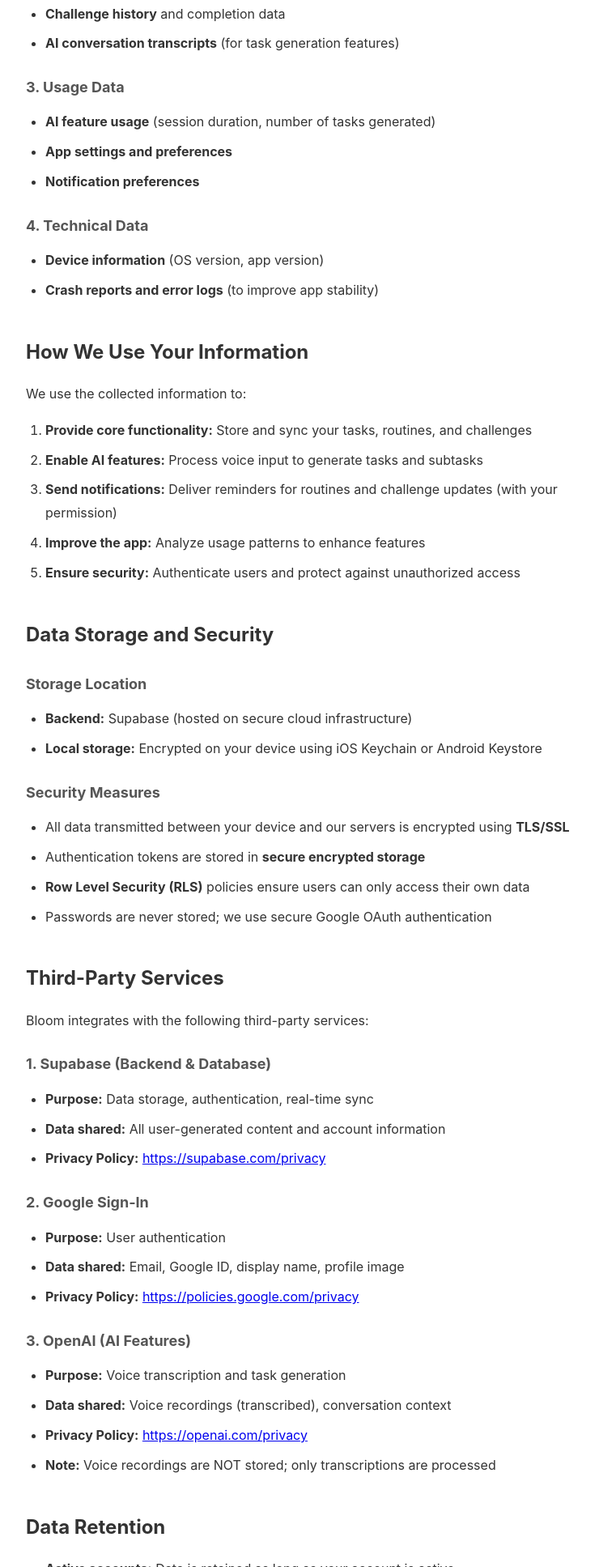
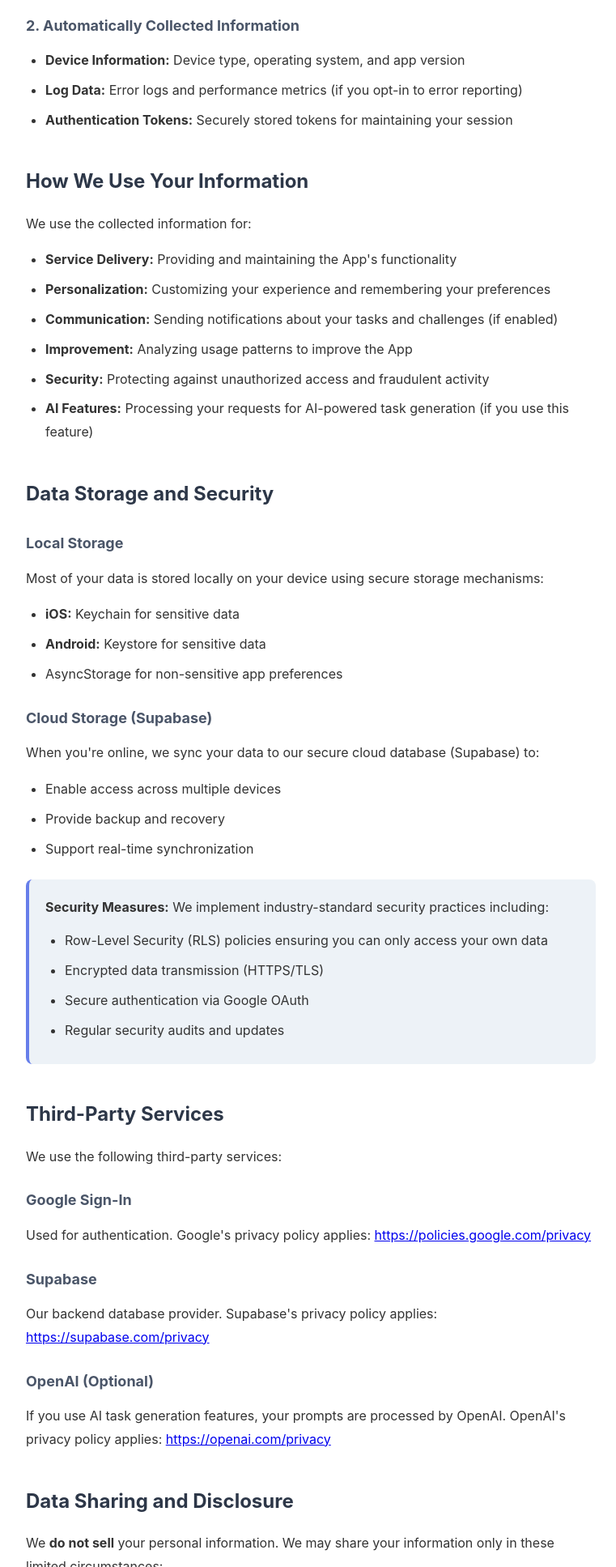
Before and after one commit to webuyibuy/bloom-legal, a plain HTML site: page privacy.html in a window 1280 px wide. Shown: the part 865-2800 px from the top of the page at 81% size, without its empty margins (256-1017 px from the left). Drawn offline with Linux system fonts and the light colour scheme.

Commit message:
Update contact information in privacy policy

```diff
--- a/privacy.html
+++ b/privacy.html
@@ -51,18 +51,18 @@
             font-size: 24px;
             margin-top: 40px;
             margin-bottom: 16px;
-            color: #333;
+            color: #2d3748;
         }
         h3 {
             font-size: 18px;
             margin-top: 24px;
             margin-bottom: 12px;
-            color: #555;
+            color: #4a5568;
         }
         p {
             margin-bottom: 16px;
         }
-        ul, ol {
+        ul {
             margin-left: 24px;
             margin-bottom: 16px;
         }
@@ -70,132 +70,143 @@
             margin-bottom: 8px;
         }
         .highlight {
-            background: #fff3cd;
-            padding: 16px;
-            border-left: 4px solid #ffc107;
+            background: #edf2f7;
+            padding: 20px;
+            border-radius: 8px;
             margin: 24px 0;
-            border-radius: 4px;
+            border-left: 4px solid #667eea;
         }
-        @media (max-width: 600px) {
+        @media (max-width: 768px) {
             .container {
-                padding: 32px 24px;
+                padding: 24px;
             }
             h1 {
                 font-size: 28px;
+            }
+            h2 {
+                font-size: 20px;
             }
         }
     </style>
 </head>
 <body>
     <div class="container">
-        <a href="index.html" class="back-link">← Back to Legal Documents</a>
+        <a href="index.html" class="back-link">← Back to Legal Hub</a>
 
         <h1>Privacy Policy</h1>
         <div class="meta">
-            <strong>Effective Date:</strong> February 5, 2026<br>
-            <strong>Last Updated:</strong> February 5, 2026
+            <strong>Last Updated:</strong> February 5, 2026<br>
+            <strong>Effective Date:</strong> February 5, 2026
         </div>
 
         <h2>Introduction</h2>
-        <p>Bloom ("we," "our," or "us") is committed to protecting your privacy. This Privacy Policy explains how we collect, use, and safeguard your information when you use the Bloom mobile application.</p>
+        <p>Welcome to Bloom ("we," "our," or "us"). We are committed to protecting your privacy and personal information. This Privacy Policy explains how we collect, use, disclose, and safeguard your information when you use our mobile application (the "App").</p>
 
         <h2>Information We Collect</h2>
 
-        <h3>1. Account Information</h3>
+        <h3>1. Personal Information</h3>
+        <p>When you use Bloom, we may collect:</p>
         <ul>
-            <li><strong>Email address</strong> (when you sign in with Google)</li>
-            <li><strong>Google ID</strong> (for authentication purposes)</li>
-            <li><strong>Display name and profile image</strong> (from your Google account)</li>
+            <li><strong>Account Information:</strong> Email address and profile information when you sign up using Google Sign-In</li>
+            <li><strong>User-Generated Content:</strong> Tasks, routines, challenges, and notes you create within the App</li>
+            <li><strong>Usage Data:</strong> Information about how you interact with the App, including task completions and app features used</li>
         </ul>
 
-        <h3>2. User-Generated Content</h3>
+        <h3>2. Automatically Collected Information</h3>
         <ul>
-            <li><strong>Tasks and subtasks</strong> you create</li>
-            <li><strong>Routines</strong> you set up</li>
-            <li><strong>Challenge history</strong> and completion data</li>
-            <li><strong>AI conversation transcripts</strong> (for task generation features)</li>
-        </ul>
-
-        <h3>3. Usage Data</h3>
-        <ul>
-            <li><strong>AI feature usage</strong> (session duration, number of tasks generated)</li>
-            <li><strong>App settings and preferences</strong></li>
-            <li><strong>Notification preferences</strong></li>
-        </ul>
-
-        <h3>4. Technical Data</h3>
-        <ul>
-            <li><strong>Device information</strong> (OS version, app version)</li>
-            <li><strong>Crash reports and error logs</strong> (to improve app stability)</li>
+            <li><strong>Device Information:</strong> Device type, operating system, and app version</li>
+            <li><strong>Log Data:</strong> Error logs and performance metrics (if you opt-in to error reporting)</li>
+            <li><strong>Authentication Tokens:</strong> Securely stored tokens for maintaining your session</li>
         </ul>
 
         <h2>How We Use Your Information</h2>
-        <p>We use the collected information to:</p>
-        <ol>
-            <li><strong>Provide core functionality:</strong> Store and sync your tasks, routines, and challenges</li>
-            <li><strong>Enable AI features:</strong> Process voice input to generate tasks and subtasks</li>
-            <li><strong>Send notifications:</strong> Deliver reminders for routines and challenge updates (with your permission)</li>
-            <li><strong>Improve the app:</strong> Analyze usage patterns to enhance features</li>
-            <li><strong>Ensure security:</strong> Authenticate users and protect against unauthorized access</li>
-        </ol>
+        <p>We use the collected information for:</p>
+        <ul>
+            <li><strong>Service Delivery:</strong> Providing and maintaining the App's functionality</li>
+            <li><strong>Personalization:</strong> Customizing your experience and remembering your preferences</li>
+            <li><strong>Communication:</strong> Sending notifications about your tasks and challenges (if enabled)</li>
+            <li><strong>Improvement:</strong> Analyzing usage patterns to improve the App</li>
+            <li><strong>Security:</strong> Protecting against unauthorized access and fraudulent activity</li>
+            <li><strong>AI Features:</strong> Processing your requests for AI-powered task generation (if you use this feature)</li>
+        </ul>
 
         <h2>Data Storage and Security</h2>
 
-        <h3>Storage Location</h3>
+        <h3>Local Storage</h3>
+        <p>Most of your data is stored locally on your device using secure storage mechanisms:</p>
         <ul>
-            <li><strong>Backend:</strong> Supabase (hosted on secure cloud infrastructure)</li>
-            <li><strong>Local storage:</strong> Encrypted on your device using iOS Keychain or Android Keystore</li>
+            <li><strong>iOS:</strong> Keychain for sensitive data</li>
+            <li><strong>Android:</strong> Keystore for sensitive data</li>
+            <li>AsyncStorage for non-sensitive app preferences</li>
         </ul>
 
-        <h3>Security Measures</h3>
+        <h3>Cloud Storage (Supabase)</h3>
+        <p>When you're online, we sync your data to our secure cloud database (Supabase) to:</p>
         <ul>
-            <li>All data transmitted between your device and our servers is encrypted using <strong>TLS/SSL</strong></li>
-            <li>Authentication tokens are stored in <strong>secure encrypted storage</strong></li>
-            <li><strong>Row Level Security (RLS)</strong> policies ensure users can only access their own data</li>
-            <li>Passwords are never stored; we use secure Google OAuth authentication</li>
+            <li>Enable access across multiple devices</li>
+            <li>Provide backup and recovery</li>
+            <li>Support real-time synchronization</li>
         </ul>
 
+        <div class="highlight">
+            <strong>Security Measures:</strong> We implement industry-standard security practices including:
+            <ul style="margin-top: 12px; margin-bottom: 0;">
+                <li>Row-Level Security (RLS) policies ensuring you can only access your own data</li>
+                <li>Encrypted data transmission (HTTPS/TLS)</li>
+                <li>Secure authentication via Google OAuth</li>
+                <li>Regular security audits and updates</li>
+            </ul>
+        </div>
+
         <h2>Third-Party Services</h2>
-        <p>Bloom integrates with the following third-party services:</p>
+        <p>We use the following third-party services:</p>
 
-        <h3>1. Supabase (Backend & Database)</h3>
+        <h3>Google Sign-In</h3>
+        <p>Used for authentication. Google's privacy policy applies: <a href="https://policies.google.com/privacy">https://policies.google.com/privacy</a></p>
+
+        <h3>Supabase</h3>
+        <p>Our backend database provider. Supabase's privacy policy applies: <a href="https://supabase.com/privacy">https://supabase.com/privacy</a></p>
+
+        <h3>OpenAI (Optional)</h3>
+        <p>If you use AI task generation features, your prompts are processed by OpenAI. OpenAI's privacy policy applies: <a href="https://openai.com/privacy">https://openai.com/privacy</a></p>
+
+        <h2>Data Sharing and Disclosure</h2>
+        <p>We <strong>do not sell</strong> your personal information. We may share your information only in these limited circumstances:</p>
         <ul>
-            <li><strong>Purpose:</strong> Data storage, authentication, real-time sync</li>
-            <li><strong>Data shared:</strong> All user-generated content and account information</li>
-            <li><strong>Privacy Policy:</strong> <a href="https://supabase.com/privacy" target="_blank">https://supabase.com/privacy</a></li>
+            <li><strong>With Your Consent:</strong> When you explicitly authorize us to share information</li>
+            <li><strong>Service Providers:</strong> With trusted third parties who help us operate the App (Supabase, Google, OpenAI)</li>
+            <li><strong>Legal Requirements:</strong> If required by law or to protect our rights</li>
+            <li><strong>Business Transfers:</strong> In connection with a merger, acquisition, or sale of assets</li>
         </ul>
 
-        <h3>2. Google Sign-In</h3>
+        <h2>Your Rights and Choices</h2>
+        <p>You have the following rights regarding your data:</p>
+
+        <h3>Access and Portability</h3>
         <ul>
-            <li><strong>Purpose:</strong> User authentication</li>
-            <li><strong>Data shared:</strong> Email, Google ID, display name, profile image</li>
-            <li><strong>Privacy Policy:</strong> <a href="https://policies.google.com/privacy" target="_blank">https://policies.google.com/privacy</a></li>
+            <li>View all your data within the App</li>
+            <li>Request a copy of your data</li>
         </ul>
 
-        <h3>3. OpenAI (AI Features)</h3>
+        <h3>Correction and Deletion</h3>
         <ul>
-            <li><strong>Purpose:</strong> Voice transcription and task generation</li>
-            <li><strong>Data shared:</strong> Voice recordings (transcribed), conversation context</li>
-            <li><strong>Privacy Policy:</strong> <a href="https://openai.com/privacy" target="_blank">https://openai.com/privacy</a></li>
-            <li><strong>Note:</strong> Voice recordings are NOT stored; only transcriptions are processed</li>
+            <li>Edit or delete your tasks, routines, and challenges directly in the App</li>
+            <li>Request complete account deletion by contacting us</li>
+        </ul>
+
+        <h3>Opt-Out Options</h3>
+        <ul>
+            <li><strong>Notifications:</strong> Disable push notifications in device settings</li>
+            <li><strong>AI Features:</strong> Simply don't use AI-powered features</li>
+            <li><strong>Analytics:</strong> Contact us to opt out of usage analytics</li>
         </ul>
 
         <h2>Data Retention</h2>
         <ul>
-            <li><strong>Active accounts:</strong> Data is retained as long as your account is active</li>
-            <li><strong>Deleted tasks/routines:</strong> Soft-deleted items are permanently removed after 90 days</li>
-            <li><strong>Account deletion:</strong> You can request full account deletion by contacting us</li>
+            <li><strong>Active Data:</strong> Retained while you use the App</li>
+            <li><strong>Deleted Data:</strong> Soft-deleted data is permanently removed after 30 days</li>
+            <li><strong>Account Deletion:</strong> All data is permanently deleted within 30 days of account deletion request</li>
         </ul>
-
-        <h2>Your Rights</h2>
-        <p>You have the right to:</p>
-        <ol>
-            <li><strong>Access your data:</strong> View all data associated with your account</li>
-            <li><strong>Update your data:</strong> Edit tasks, routines, and profile information</li>
-            <li><strong>Delete your data:</strong> Request complete account and data deletion</li>
-            <li><strong>Export your data:</strong> Request a copy of your data in portable format</li>
-            <li><strong>Opt-out of notifications:</strong> Disable notifications in app settings</li>
-        </ol>
 
         <h2>Children's Privacy</h2>
         <p>Bloom is not intended for users under the age of 13. We do not knowingly collect personal information from children under 13. If you believe we have inadvertently collected such information, please contact us immediately.</p>
@@ -211,8 +222,8 @@
         <h2>Contact Us</h2>
         <p>If you have questions or concerns about this Privacy Policy, please contact us:</p>
         <ul>
-            <li><strong>Email:</strong> support@bloom.withema.com</li>
-            <li><strong>Website:</strong> Bloom.withema.com</li>
+            <li><strong>Email:</strong> support@bloomapp.com</li>
+            <li><strong>Support:</strong> https://webuyibuy.github.io/bloom-legal/</li>
         </ul>
 
         <div class="highlight">
```
